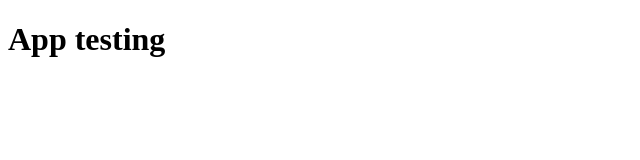
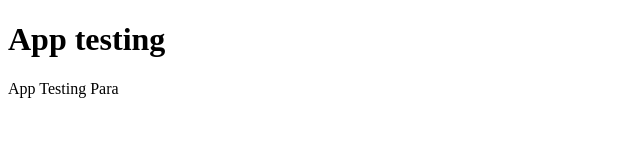
Before and after one commit to Vinaykumarenugurthi/Testing, a plain HTML site: page app.html in a window 1280 px wide. Shown: the whole page, without its empty margins (0-640 px from the left). Drawn offline with Linux system fonts and the light colour scheme.

Commit message:
Added testing  para in app file

```diff
--- a/app.html
+++ b/app.html
@@ -7,5 +7,6 @@
 </head>
 <body>
     <h1>App testing</h1>
+    <p>App Testing Para</p>
 </body>
 </html>
```
